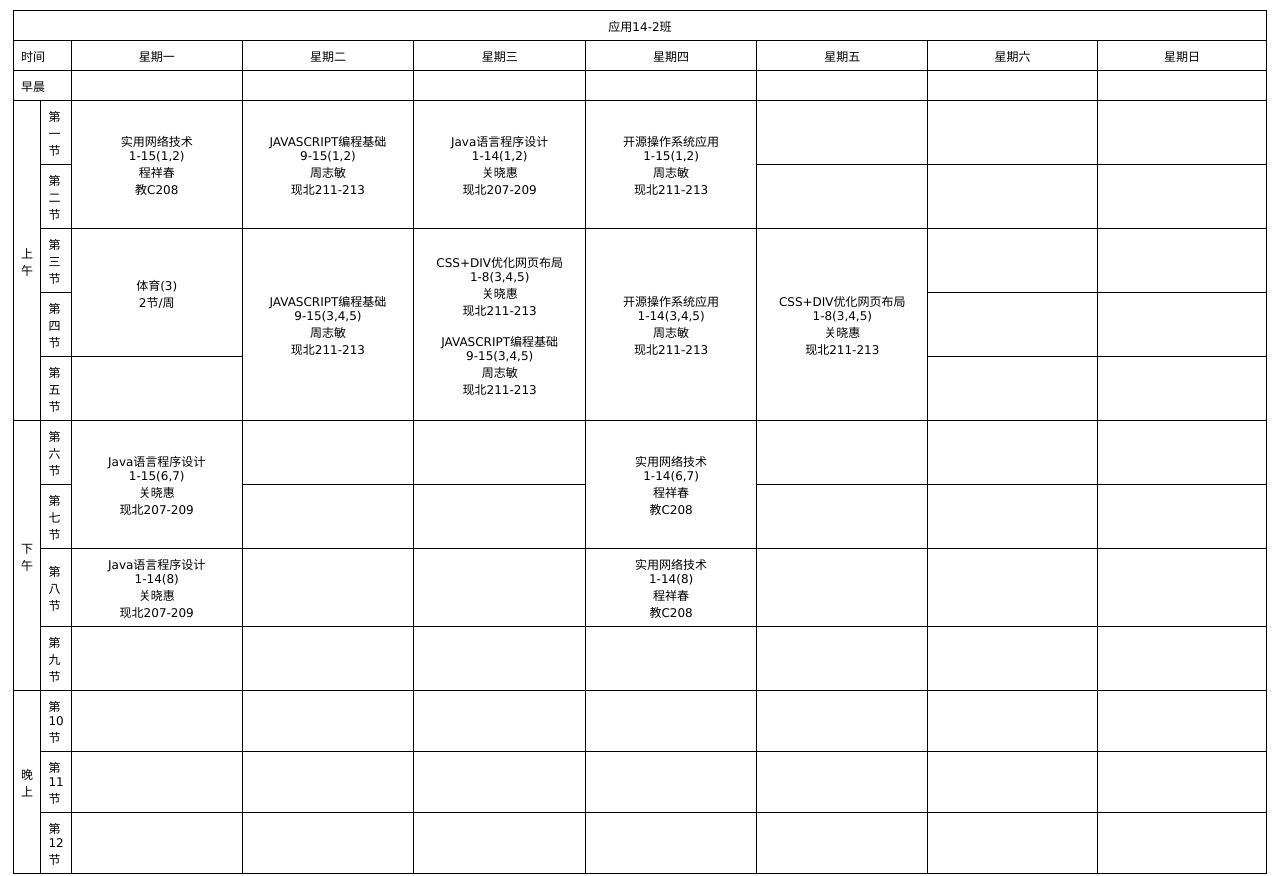
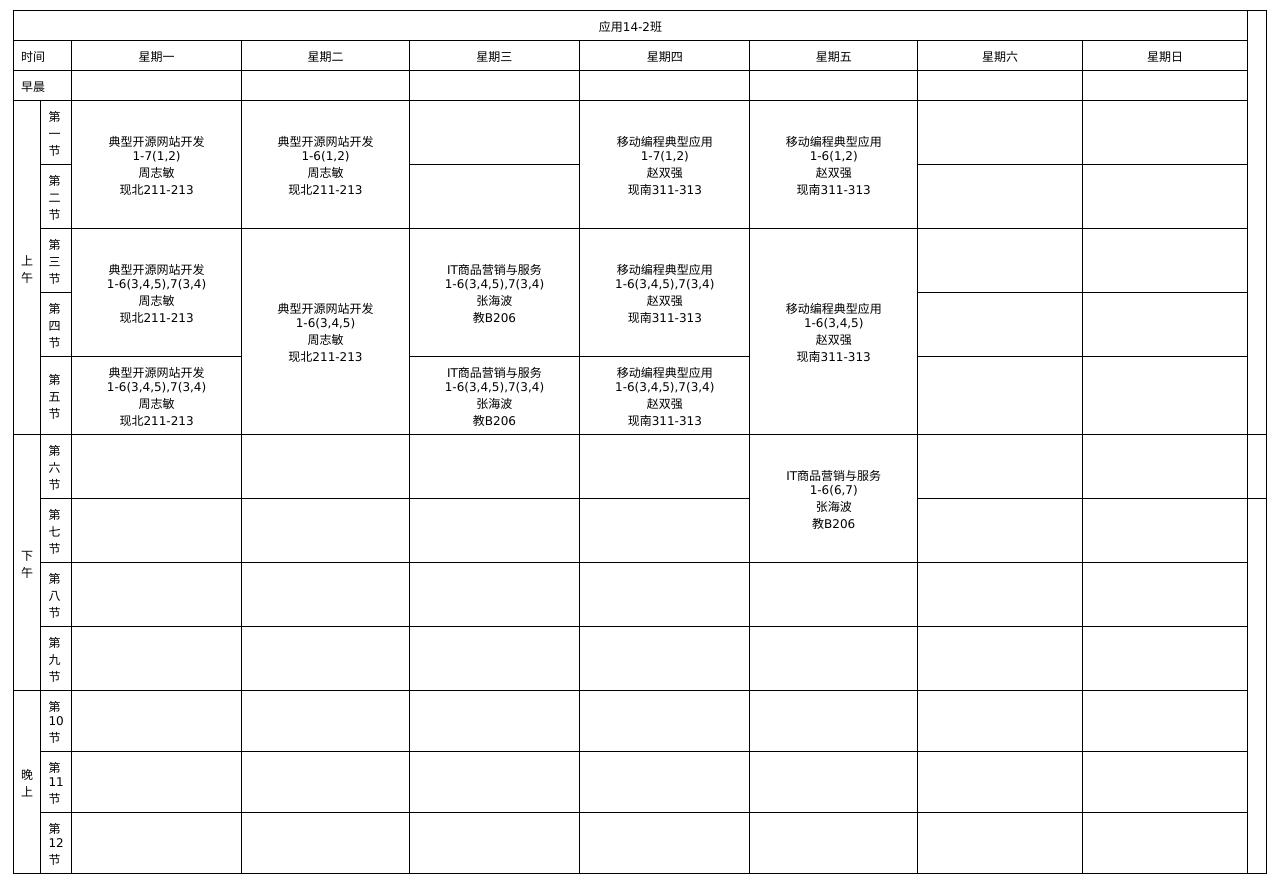
Before and after one commit to wannenglu/2014kb, a plain HTML site: page yy2.html in a window 1280 px wide. Drawn offline with Linux system fonts and the light colour scheme.

Commit message:
修改应用课表

```diff
--- a/yy2.html
+++ b/yy2.html
@@ -35,11 +35,11 @@
 					<tr>
 						<td rowspan="5" width="1%">上午</td>
 						<td width="1%">第一节</td>
-						<td align="Center" rowspan="2" width="7%">实用网络技术<br />1-15(1,2)<br />程祥春<br />教C208</td>
-						<td align="Center" rowspan="2" width="7%">JAVASCRIPT编程基础<br />9-15(1,2)<br />周志敏<br />现北211-213</td>
-						<td align="Center" rowspan="2" width="7%">Java语言程序设计<br />1-14(1,2)<br />关晓惠<br />现北207-209</td>
-						<td align="Center" rowspan="2" width="7%">开源操作系统应用<br />1-15(1,2)<br />周志敏<br />现北211-213</td>
+						<td align="Center" rowspan="2" width="7%">典型开源网站开发<br />1-7(1,2)<br />周志敏<br />现北211-213</td>
+						<td align="Center" rowspan="2" width="7%">典型开源网站开发<br />1-6(1,2)<br />周志敏<br />现北211-213</td>
 						<td align="Center" width="7%">&nbsp;</td>
+						<td align="Center" rowspan="2" width="7%">移动编程典型应用<br />1-7(1,2)<br />赵双强<br />现南311-313</td>
+						<td align="Center" rowspan="2" width="7%">移动编程典型应用<br />1-6(1,2)<br />赵双强<br />现南311-313</td>
 						<td align="Center" width="7%">&nbsp;</td>
 						<td align="Center" width="7%">&nbsp;</td>
 					</tr>
@@ -51,11 +51,11 @@
 					</tr>
 					<tr>
 						<td>第三节</td>
-						<td align="Center" rowspan="2">体育(3)<br />2节/周</td>
-						<td align="Center" rowspan="3">JAVASCRIPT编程基础<br />9-15(3,4,5)<br />周志敏<br />现北211-213</td>
-						<td align="Center" rowspan="3">CSS+DIV优化网页布局<br />1-8(3,4,5)<br />关晓惠<br />现北211-213<br /><br />JAVASCRIPT编程基础<br />9-15(3,4,5)<br />周志敏<br />现北211-213</td>
-						<td align="Center" rowspan="3">开源操作系统应用<br />1-14(3,4,5)<br />周志敏<br />现北211-213</td>
-						<td align="Center" rowspan="3">CSS+DIV优化网页布局<br />1-8(3,4,5)<br />关晓惠<br />现北211-213</td>
+						<td align="Center" rowspan="2">典型开源网站开发<br />1-6(3,4,5),7(3,4)<br />周志敏<br />现北211-213</td>
+						<td align="Center" rowspan="3">典型开源网站开发<br />1-6(3,4,5)<br />周志敏<br />现北211-213</td>
+						<td align="Center" rowspan="2">IT商品营销与服务<br />1-6(3,4,5),7(3,4)<br />张海波<br />教B206</td>
+						<td align="Center" rowspan="2">移动编程典型应用<br />1-6(3,4,5),7(3,4)<br />赵双强<br />现南311-313</td>
+						<td align="Center" rowspan="3">移动编程典型应用<br />1-6(3,4,5)<br />赵双强<br />现南311-313</td>
 						<td align="Center">&nbsp;</td>
 						<td align="Center">&nbsp;</td>
 					</tr>
@@ -66,17 +66,20 @@
 					</tr>
 					<tr>
 						<td>第五节</td>
-						<td align="Center">&nbsp;</td>
+						<td align="Center">典型开源网站开发<br />1-6(3,4,5),7(3,4)<br />周志敏<br />现北211-213</td>
+						<td align="Center">IT商品营销与服务<br />1-6(3,4,5),7(3,4)<br />张海波<br />教B206</td>
+						<td align="Center">移动编程典型应用<br />1-6(3,4,5),7(3,4)<br />赵双强<br />现南311-313</td>
 						<td align="Center">&nbsp;</td>
 						<td align="Center">&nbsp;</td>
 					</tr>
 					<tr>
 						<td rowspan="4">下午</td>
 						<td>第六节</td>
-						<td align="Center" rowspan="2">Java语言程序设计<br />1-15(6,7)<br />关晓惠<br />现北207-209</td>
 						<td align="Center">&nbsp;</td>
 						<td align="Center">&nbsp;</td>
-						<td align="Center" rowspan="2">实用网络技术<br />1-14(6,7)<br />程祥春<br />教C208</td>
+						<td align="Center">&nbsp;</td>
+						<td align="Center">&nbsp;</td>
+						<td align="Center" rowspan="2">IT商品营销与服务<br />1-6(6,7)<br />张海波<br />教B206</td>
 						<td align="Center">&nbsp;</td>
 						<td align="Center">&nbsp;</td>
 						<td align="Center">&nbsp;</td>
@@ -88,13 +91,14 @@
 						<td align="Center">&nbsp;</td>
 						<td align="Center">&nbsp;</td>
 						<td align="Center">&nbsp;</td>
+						<td align="Center">&nbsp;</td>
 					</tr>
 					<tr>
 						<td>第八节</td>
-						<td align="Center">Java语言程序设计<br />1-14(8)<br />关晓惠<br />现北207-209</td>
 						<td align="Center">&nbsp;</td>
 						<td align="Center">&nbsp;</td>
-						<td align="Center">实用网络技术<br />1-14(8)<br />程祥春<br />教C208</td>
+						<td align="Center">&nbsp;</td>
+						<td align="Center">&nbsp;</td>
 						<td align="Center">&nbsp;</td>
 						<td align="Center">&nbsp;</td>
 						<td align="Center">&nbsp;</td>
```
Also changed, not shown: yy1.html (+18 -14 lines).
